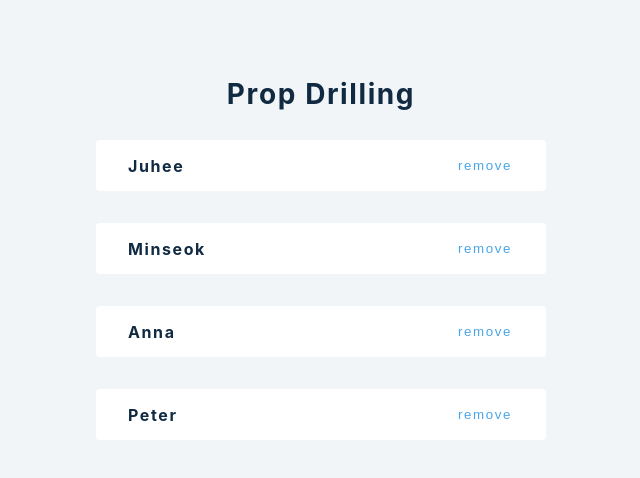
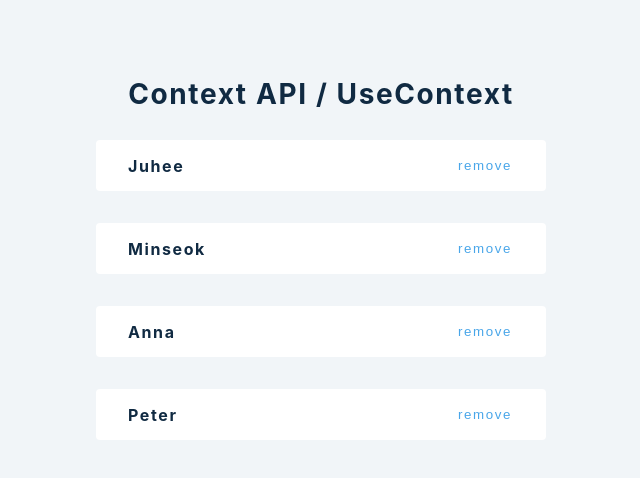
Before and after one commit to treatme030/react-advanced, a React (Create React App) app: page / in a window 1280 px wide. Shown: the top 478 px of the page, without its empty margins (319-959 px from the left). Built offline with nearby package versions, Linux system fonts and the light colour scheme.

Commit message:
useContext

```diff
--- a/src/App.js
+++ b/src/App.js
@@ -1,5 +1,5 @@
 import './App.css';
-import Setup from './prop-drilling/PropDrilling';
+import Setup from './useContext/ContextApi';
 
 function App() {
   return (
--- /dev/null
+++ b/src/useContext/ContextApi.js
@@ -0,0 +1,46 @@
+import React, { useContext, useState } from 'react';
+import { data } from '../data'
+
+const PersonContext = React.createContext()
+// two components - Provider, Consumer
+
+const ContextApi = () => {
+    const [people, setPeople] = useState(data)
+
+    const removePerson = (id) => {
+        setPeople((people) => {
+            return people.filter(person => person.id !== id)
+        })
+    }
+    return (
+        <PersonContext.Provider value={{ people, removePerson }}>
+            <h3>Context API / useContext</h3>
+            <List/>
+        </PersonContext.Provider>
+    );
+};
+
+const List = () => {
+    const { people } = useContext(PersonContext)
+    return (
+        <>
+            {
+                people.map(person => {
+                    return <SinglePerson key={person.id} {...person}/>
+                })
+            }
+        </>
+    );
+}
+
+const SinglePerson = ({ id, name }) => {
+    const { removePerson } = useContext(PersonContext)
+    return (
+        <div className="item">
+            <h4>{name}</h4>
+            <button onClick={() => removePerson(id)}>remove</button>
+        </div>
+    );
+}
+
+export default ContextApi;
```
